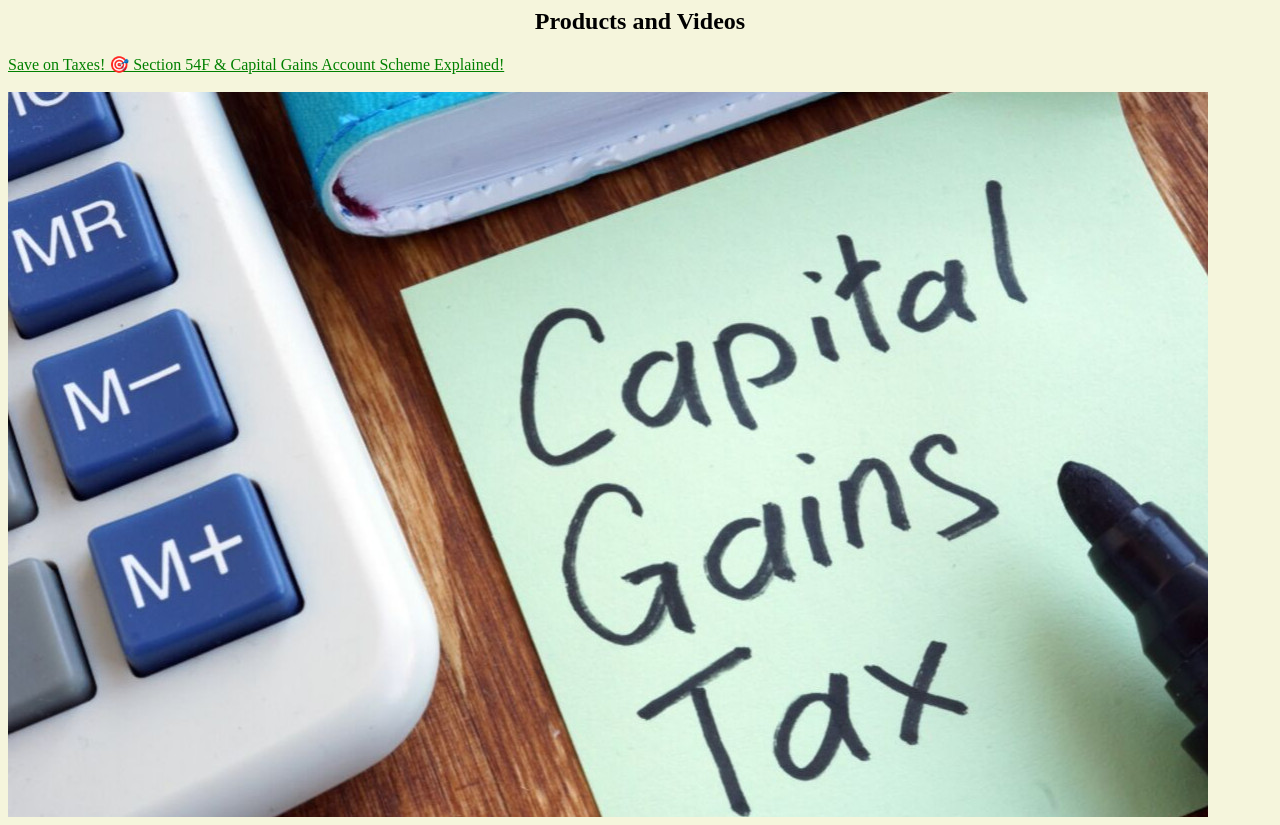
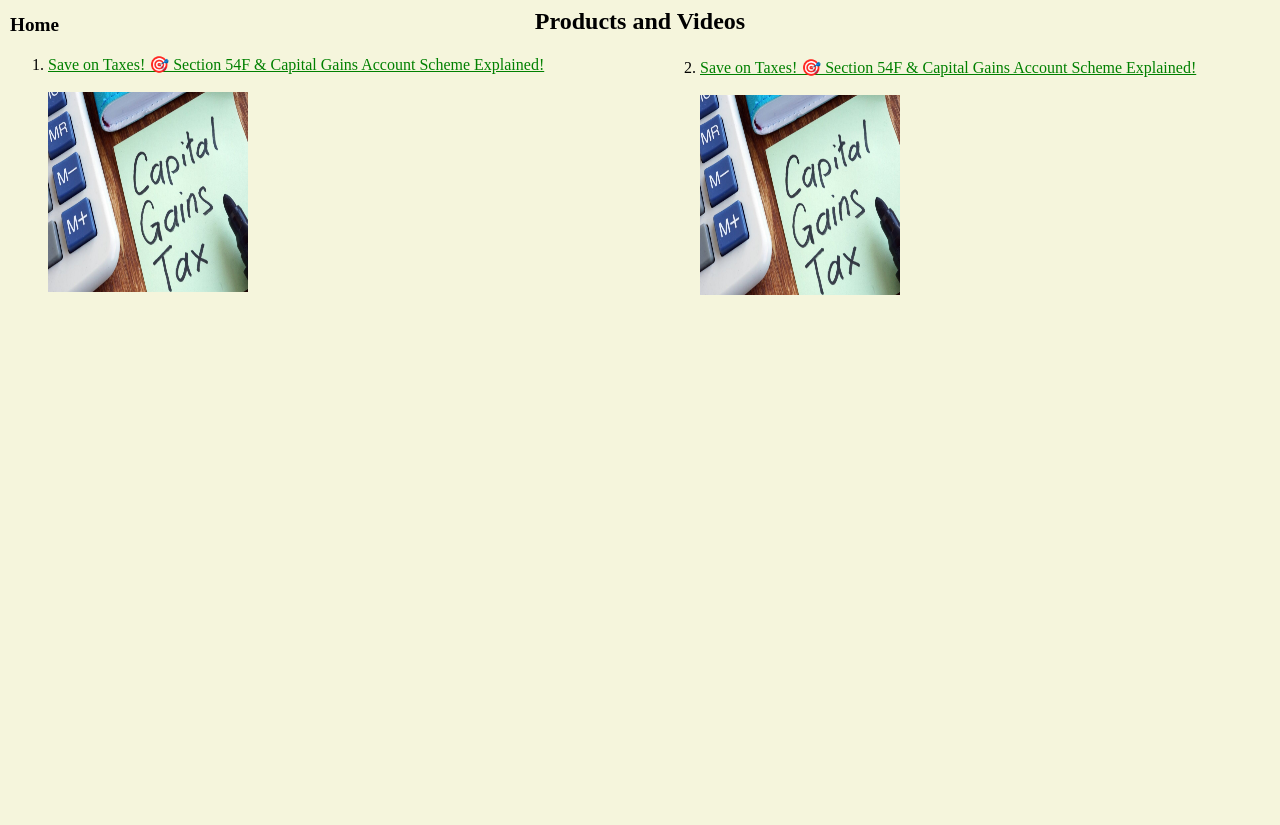
Before and after one commit to Ipad2020/MyProject, a plain HTML site: page Financial.html in a window 1280 px wide. After the commit the page ends 800 px from the top, so only its background shows below. Drawn offline with Linux system fonts and the light colour scheme.

Commit message:
Add files via upload

```diff
--- a/Financial.html
+++ b/Financial.html
@@ -1,14 +1,39 @@
 <HTML>
     <head>
         <link rel="stylesheet" href="./stylesheet.css">
+        <style>
+            h3{
+                position:absolute;
+                top:-5px;
+                left:10px;
+                font-size:larger;
+                color:black;
+            }
+            .f2{
+                position:absolute;
+                top:58px;
+                left:700px;
+                color:black;
+            }
+        </style>
     </head>
         <body>
+            <a href="./index.html"> <h3>Home</h3></a>
             <h2 id="centeralign">Products and Videos</h2>
-            <div>
+            <ol>
+                <li>
                     <a href="https://www.instagram.com/reel/C2utyK0Suiz/?igsh=MXFwNTlvZXJkeG5zbg%3D%3D" class="olitems">Save on Taxes! 🎯 Section 54F & Capital Gains Account Scheme Explained!</a>
                     <br />
                     <br />
-                    <img src="./Capital Gain Tax.jpg" rel="chopper" class="householdimg"/>
-            </div>
+                    <img src="./Capital Gain Tax.jpg" rel="chopper" class="fimg" >
+                </li>
+                <li class="f2">
+                    <a href="https://www.instagram.com/reel/C2utyK0Suiz/?igsh=MXFwNTlvZXJkeG5zbg%3D%3D" class="olitems">Save on Taxes! 🎯 Section 54F & Capital Gains Account Scheme Explained!</a>
+                    <br />
+                    <br />
+                    <img src="./Capital Gain Tax.jpg" rel="chopper" class="fimg" >
+                </li>
+            </ol>
+
         </body>
 </HTML>
--- a/stylesheet.css
+++ b/stylesheet.css
@@ -12,3 +12,8 @@
   *{background-color:beige;}
 
   .heading{background-color: bisque;}
+
+  .fimg{
+    width:200px;
+    height:200px;
+  }
```
Also changed, not shown: Household.html (+12 -1 lines), Technical.html (+12 -1 lines), index.html (+0 -1 lines).
